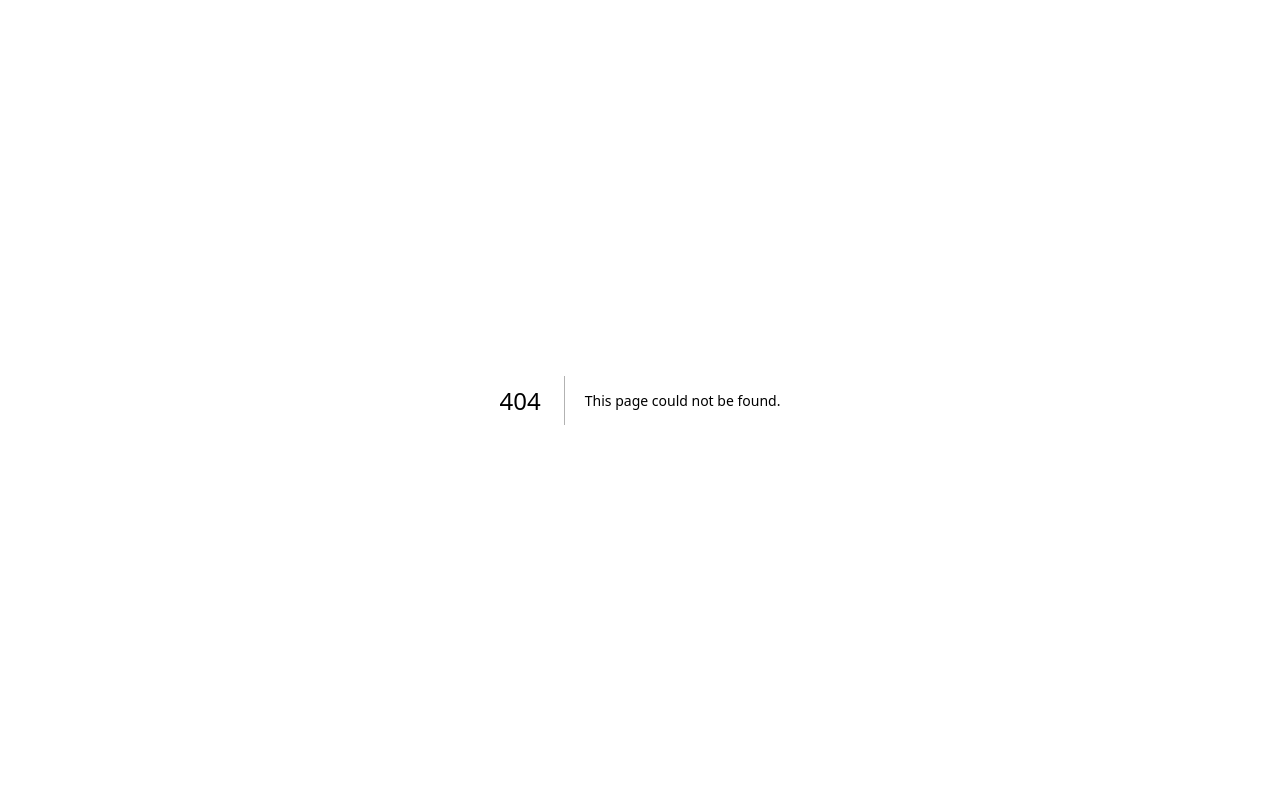
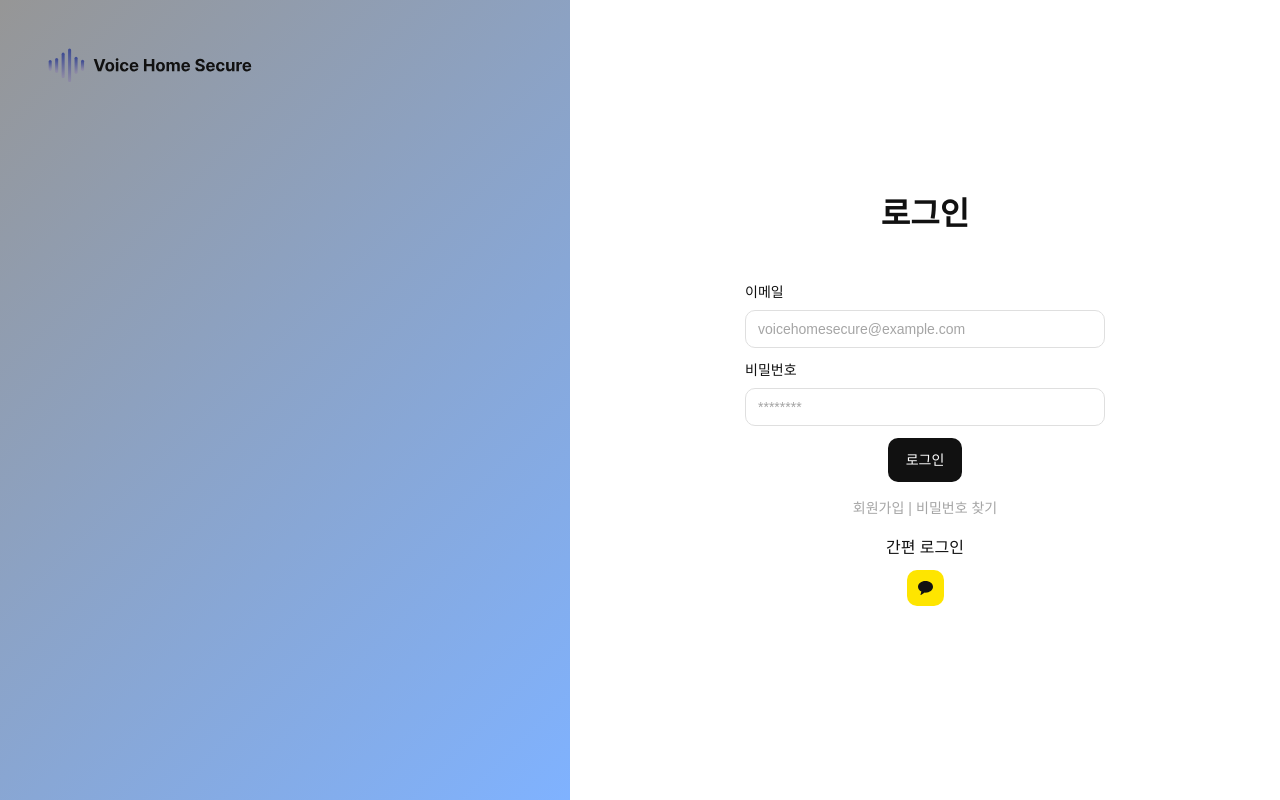
Before and after one commit to LastDance-Capstone/Capstone_Frontend, a Next.js app: page /login in a window 1280 px wide. Before the commit this address had no page. Built offline with nearby package versions, Linux system fonts and the light colour scheme; a web font is replaced by a local one.

Commit message:
[Design/#1] Design: 로그인 페이지 구조 작성 및 스타일링 후 대응

```diff
--- /dev/null
+++ b/app/login/page.module.css
@@ -0,0 +1,94 @@
+.page {
+  height: 100vh;
+  display: grid;
+  grid-template-columns: 570px 1fr;
+}
+
+.aside {
+  padding: 48px;
+  display: flex;
+  background: linear-gradient(135deg, var(--color-gray-800) 0%, var(--color-blue-700) 100%);
+}
+
+.main {
+  padding: 20px;
+  display: flex;
+  flex-direction: column;
+  justify-content: center;
+  align-items: center;
+  gap: 48px;
+}
+
+.title {
+  font-size: var(--text-title-1-size);
+  font-weight: var(--text-title-1-weight);
+  line-height: var(--text-title-1-line-height);
+  color: var(--theme-text-primary);
+}
+
+.content {
+  width: 100%;
+  max-width: 360px;
+  display: flex;
+  flex-direction: column;
+  align-items: center;
+  gap: 12px;
+}
+
+.content a {
+  width: 100%;
+}
+
+.input {
+  width: 100%;
+}
+
+.options {
+  width: 100%;
+  display: flex;
+  flex-direction: row;
+  justify-content: center;
+  align-items: center;
+}
+
+.options a {
+  width: auto;
+}
+
+.options button, .options p {
+  font-size: var(--text-paragraph-2-size);
+  font-weight: var(--text-paragraph-2-weight);
+  line-height: var(--text-paragraph-2-line-height);
+  color: var(--theme-text-secondary);
+}
+
+.kakao {
+  background-color: #FEE500;
+  color: var(--theme-text-primary);
+  padding: 8px;
+}
+
+.kakao:hover {
+  background-color: #EAD300
+}
+
+@media (max-width: 886px) {
+  .page {
+    height: 100vh;
+    display: flex;
+    flex-direction: column;
+    justify-content: space-between;
+    padding: 64px 20px 48px;
+  }
+
+  .aside {
+    display: flex;
+    align-self: center;
+    padding: 0;
+    background: none;
+  }
+
+  .title {
+    display: none;
+  }
+}
--- /dev/null
+++ b/app/login/page.tsx
@@ -0,0 +1,93 @@
+"use client";
+
+import { Suspense } from "react";
+import { useSearchParams } from "next/navigation";
+import Link from "next/link";
+import Logo from "@/components/Logo";
+import TextField from "@/components/TextField";
+import Button from "@/components/Button";
+import KakaoLogin from "@/utils/oauth/kakao";
+import styles from "./page.module.css";
+
+function KakaoLoginButton() {
+  const searchParams = useSearchParams();
+  const next = searchParams.get("next");
+
+  return (
+    <Button
+      onClick={() => KakaoLogin(next!)}
+      className={`${styles.button} ${styles.kakao}`}
+    >
+      <svg xmlns="http://www.w3.org/2000/svg" width="21" height="20" viewBox="0 0 21 20" fill="none">
+        <path d="M10.3077 2.91663C6.44359 2.91663 3 5.541 3 8.7792C3 10.7923 4.33205 12.5679 6.36026 13.6235L5.50684 16.6989C5.4312 16.9712 5.74658 17.1877 5.98846 17.0299L9.72949 14.5944C10.0449 14.6242 10.3658 14.6418 10.3077 14.6418C14.9406 14.6418 18 12.0166 18 8.7792C18 5.541 14.9406 2.91663 10.3077 2.91663Z" fill="#111111"/>
+      </svg>
+    </Button>
+  );
+}
+
+export default function Login() {
+  return (
+    <main className={styles.page}>
+      <div className={styles.aside}>
+        <Logo
+          type="text"
+          size={204}
+        />
+      </div>
+      <div className={styles.main}>
+        <h1 className={styles.title}>
+          로그인
+        </h1>
+        <div className={styles.content}>
+          <TextField
+            type="email"
+            label="이메일"
+            placeholder="voicehomesecure@example.com"
+            className={styles.input}
+          />
+          <TextField
+            type="password"
+            label="비밀번호"
+            placeholder="********"
+            className={styles.input}
+          />
+          <Button
+            className={styles.button}
+            onClick={() => {}}
+          >
+            로그인
+          </Button>
+          <div className={styles.options}>
+            <Button
+              size="tiny"
+              variant="transparent"
+              className={styles.option}
+              onClick={() => {}}
+            >
+              회원가입
+            </Button>
+            <p>
+              |
+            </p>
+            <Button
+              size="tiny"
+              variant="transparent"
+              className={styles.option}
+              onClick={() => {}}
+            >
+              비밀번호 찾기
+            </Button>
+          </div>
+          <div className={styles.divider}>
+            <span></span>
+            <span>간편 로그인</span>
+            <span></span>
+          </div>
+          <Suspense>
+            <KakaoLoginButton />
+          </Suspense>
+        </div>
+      </div>
+    </main>
+  );
+}
```
Also changed, not shown: components/Header/index.tsx (+8 -2 lines).
